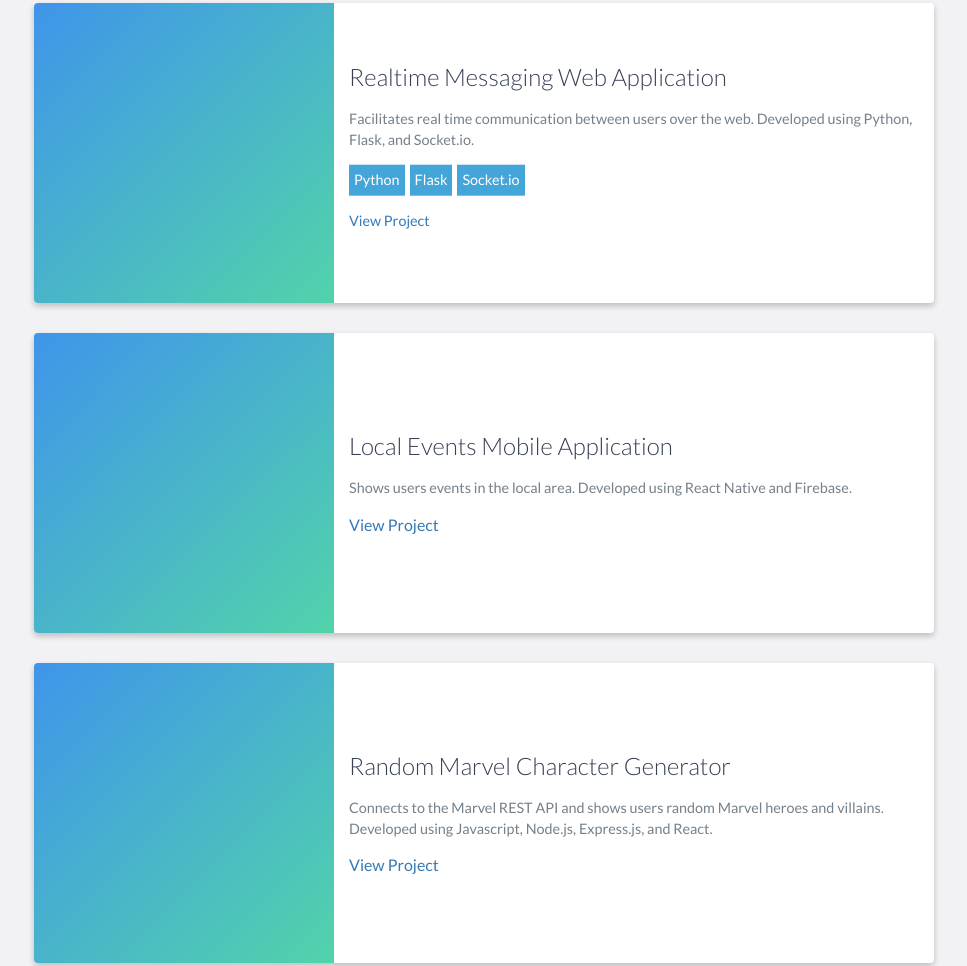
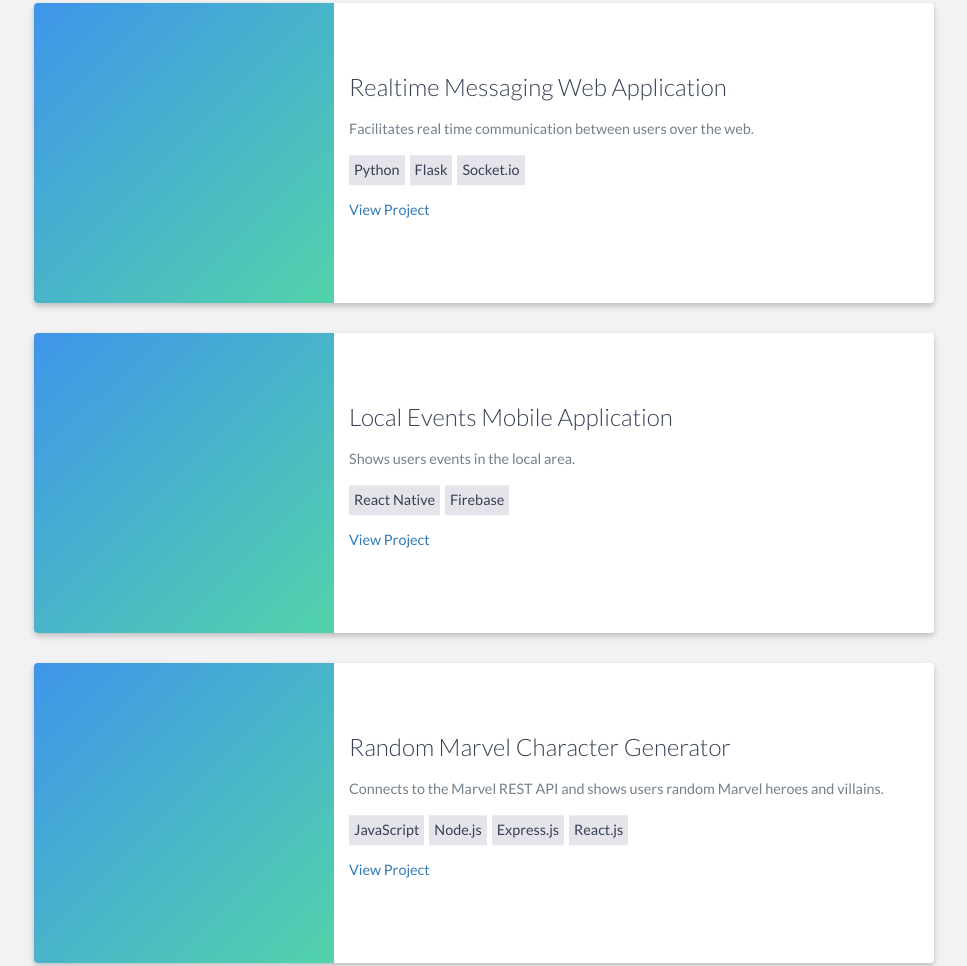
Before and after one commit to PeideAmonNg/peideamonng.github.io, a website: page index.html in a window 1280 px wide. Shown: the part 2343-3309 px from the top of the page, without its empty margins (156-1123 px from the left). Drawn offline with nearby package versions, Linux system fonts and the light colour scheme.

Commit message:
change formatting

```diff
--- a/index.html
+++ b/index.html
@@ -159,10 +159,12 @@
                     <div class="project-info">
                         <h3>Realtime Messaging Web Application</h3>
                         <p>
-                            Facilitates real time communication between users over the web. Developed using Python, Flask, and Socket.io.
+                            Facilitates real time communication between users over the web.
                         </p>
-                        <p style="float:left;margin-right: 5px; background-color: #44A5D8; color: white; padding: 5px;">Python</p><p style="float:left;margin-right: 5px; background-color: #44A5D8; color: white; padding: 5px;">Flask</p><p  style="float:left;margin-right: 5px; background-color: #44A5D8; color: white; padding: 5px;">Socket.io</p>
-                        <p  style="clear:left;"><a href="https://github.com/PeideAmonNg/msg" target="_blank">View Project</a></p>
+                        <div>
+                        	<div class="project-skill">Python</div><div class="project-skill">Flask</div><div class="project-skill">Socket.io</div>
+                        </div>
+                        <p style="clear: both; margin-top: 1em;"><a href="https://github.com/PeideAmonNg/msg" target="_blank">View Project</a></p>
                     </div>
                     <!-- End .project-info -->
                 </div>
@@ -176,10 +178,12 @@
                     <div class="project-info">
                         <h3>Local Events Mobile Application</h3>
                         <p>
-                            Shows users events in the local area. Developed using React Native and Firebase.
-
+                            Shows users events in the local area.
                         </p>
-                        <a href="https://github.com/PeideAmonNg/events" target="_blank">View Project</a>
+                        <div>
+                        	<div class="project-skill">React Native</div><div class="project-skill">Firebase</div>
+                        </div>
+                        <p style="clear: both; margin-top: 1em;"><a href="https://github.com/PeideAmonNg/events" target="_blank">View Project</a></p>
                     </div>
                     <!-- End .project-info -->
                 </div>
@@ -193,10 +197,12 @@
                     <div class="project-info">
                         <h3>Random Marvel Character Generator</h3>
                         <p>
-                            Connects to the Marvel REST API and shows users random Marvel heroes and villains. Developed using Javascript, Node.js, Express.js, and React.
-
+                            Connects to the Marvel REST API and shows users random Marvel heroes and villains.
                         </p>
-                        <a href="https://github.com/PeideAmonNg/marvelclient" target="_blank">View Project</a>
+                        <div>
+                        	<div class="project-skill">JavaScript</div><div class="project-skill">Node.js</div><div class="project-skill">Express.js</div><div class="project-skill">React.js</div>
+                        </div>
+                        <p style="clear: both; margin-top: 1em;"><a href="https://github.com/PeideAmonNg/marvelclient" target="_blank">View Project</a></p>
                     </div>
                     <!-- End .project-info -->
                 </div>
```
Also changed, not shown: css/styles.css.
